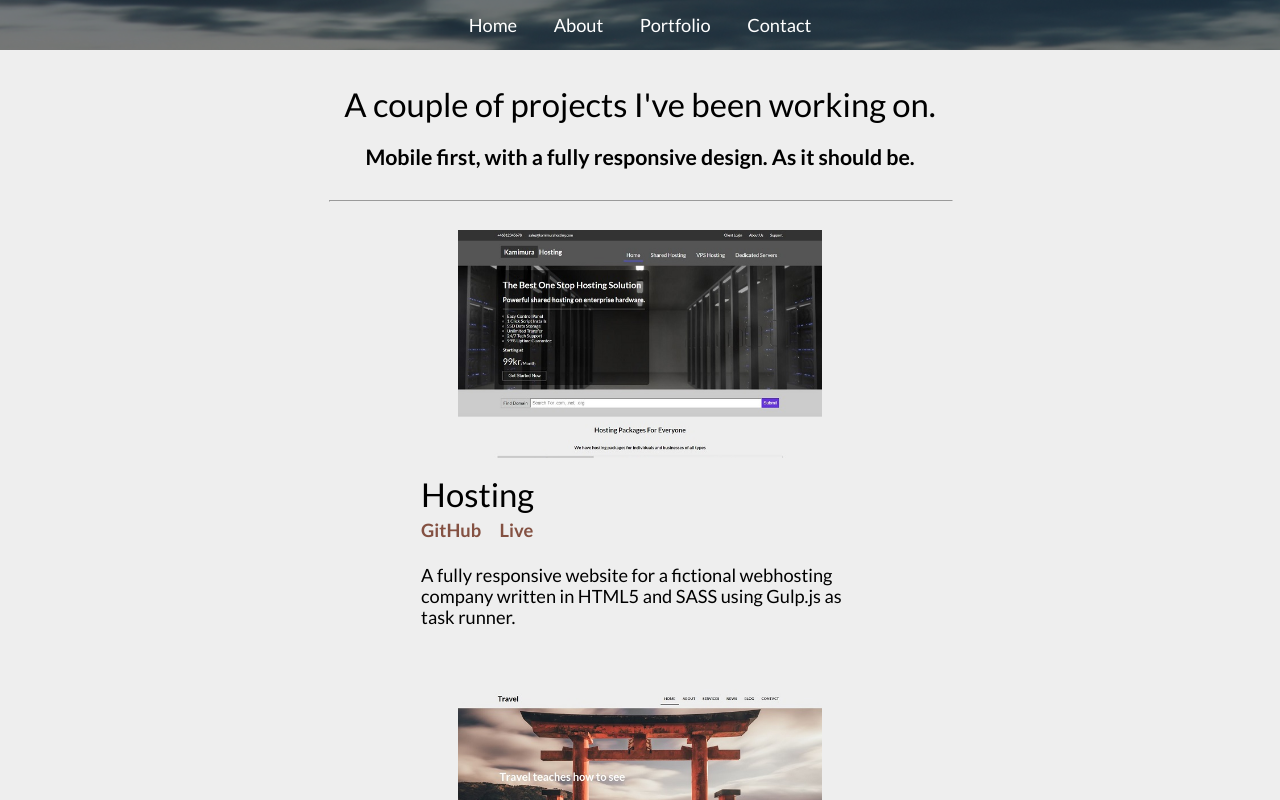
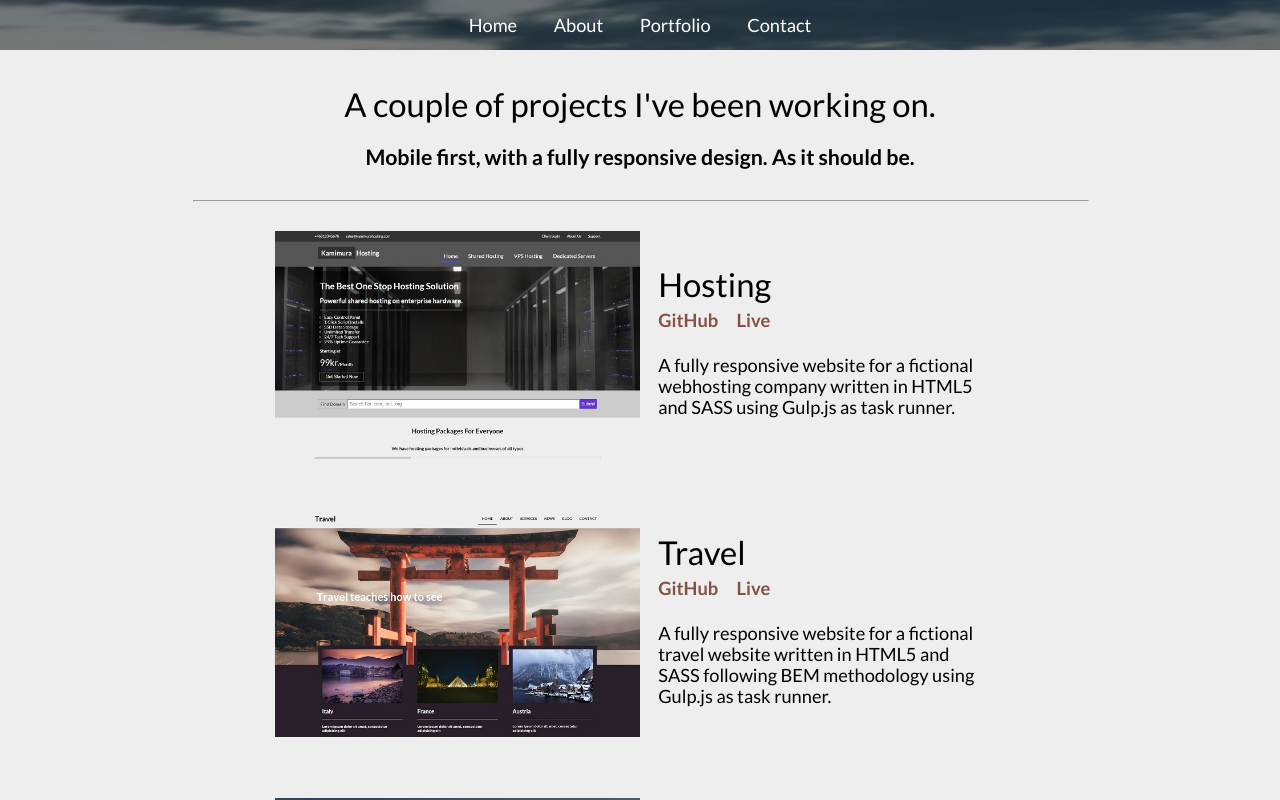
Before and after one commit to kekami/portfolio-website, a React (Create React App) app: page /portfolio in a window 1280 px wide. Built offline with nearby package versions, Linux system fonts and the light colour scheme.

Commit message:
Minor CSS edits

```diff
--- a/src/styles/App.css
+++ b/src/styles/App.css
@@ -23,9 +23,9 @@ body {
   padding: 0.5em;
 }
 
-@media (min-width: 60em) {
+@media (min-width: 50em) {
   .container {
-    max-width: 50%;
+    max-width: 50em;
     margin: 0 auto;
   }
 }
--- a/src/styles/Contact.css
+++ b/src/styles/Contact.css
@@ -8,6 +8,10 @@
   overflow: scroll;
 }
 
+.contact h3 {
+  font-weight: 300;
+}
+
 .contact a {
   text-align: center;
   color: #000;
--- a/src/styles/Project.css
+++ b/src/styles/Project.css
@@ -13,12 +13,12 @@
 
 .project__info {
   margin-top: 1em;
-  max-width: 25em;
+  max-width: 20em;
 }
 
-@media (min-width: 60em) {
+@media (min-width: 40em) {
   .project__info {
-    margin-left: 1em;
+    padding: 1em;
   }
 }
 
```
